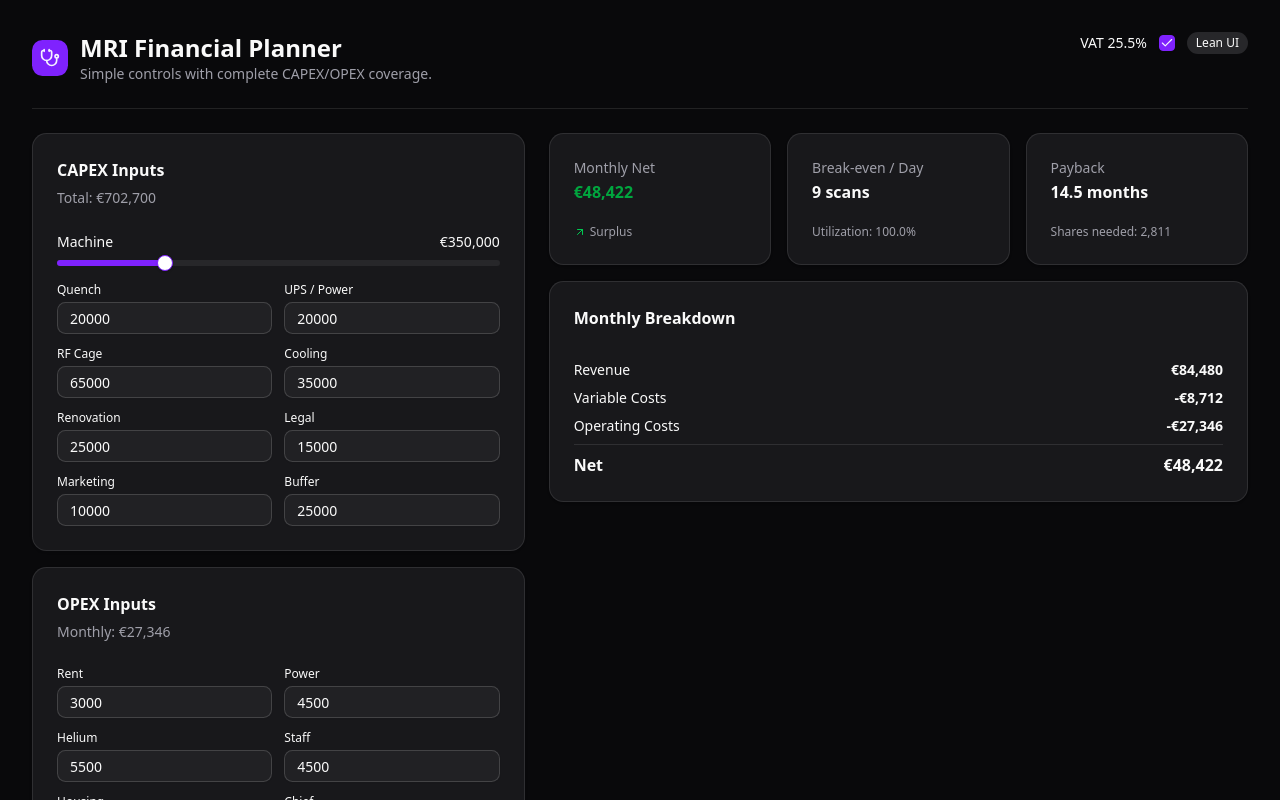
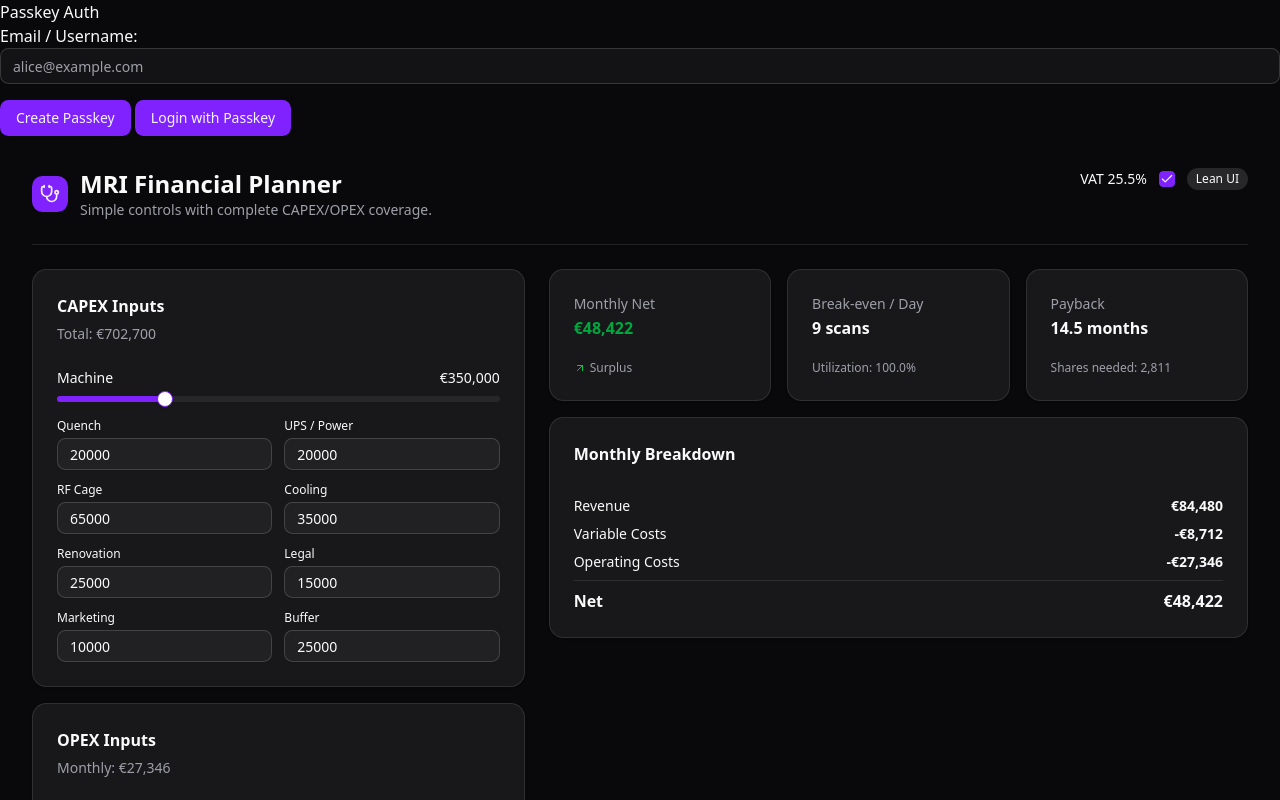
Before and after one commit to DrEverything/DrEverything.github.io, a SvelteKit app: page / in a window 1280 px wide. Shown: the top 800 px of the page. Built offline with nearby package versions, Linux system fonts and the light colour scheme.

Commit message:
passkey auth

```diff
--- a/package.json
+++ b/package.json
@@ -44,6 +44,7 @@
 	},
 	"type": "module",
 	"dependencies": {
+		"@simplewebauthn/browser": "^13.3.0",
 		"d3-array": "^3.2.4",
 		"d3-axis": "^3.0.0",
 		"d3-color": "^3.1.0",
--- a/src/routes/+page.svelte
+++ b/src/routes/+page.svelte
@@ -1,7 +1,9 @@
 <script lang="ts">
   import Healthcare from "./Healthcare.svelte";
   import Food from "./Food.svelte";
+  import Login from "./Login.svelte";
   import { Input } from "$lib/components/ui/input";
+  import { Button } from "$lib/components/ui/button";
 
   interface FinancialEntry {
     id: string;
@@ -134,11 +136,9 @@
       recurring: true,
     },
   ]);
-
   let something = $state("Hristos");
 </script>
 
+<Login />
+
 <Healthcare />
-
-<Input type="text" bind:value={something} />
-<Food {something} />
--- /dev/null
+++ b/src/routes/Login.svelte
@@ -0,0 +1,120 @@
+<script>
+  import { Input } from "$lib/components/ui/input";
+  import { Button } from "$lib/components/ui/button";
+  import {
+    startRegistration,
+    startAuthentication,
+  } from "@simplewebauthn/browser";
+
+  let username = $state("");
+  let message = $state("");
+
+  const ORIGIN = "https://monada.foundation";
+  // const ORIGIN = "http://localhost:3000";
+
+  async function registerPasskey() {
+    message = "Requesting registration...";
+    try {
+      const startRes = await fetch(`${ORIGIN}/api/auth/register/start`, {
+        method: "POST",
+        headers: { "Content-Type": "application/json" },
+        body: JSON.stringify({ username }),
+      });
+
+      if (!startRes.ok) {
+        const err = await startRes.json();
+        message = `Start failed: ${err.error}`;
+        return;
+      }
+
+      const options = await startRes.json();
+
+      // FIX: Unwrap options.publicKey here
+      const cred = await startRegistration({
+        optionsJSON: options.publicKey,
+      });
+
+      const finishRes = await fetch(`${ORIGIN}/api/auth/register/finish`, {
+        method: "POST",
+        headers: { "Content-Type": "application/json" },
+        body: JSON.stringify({ username, cred }),
+      });
+
+      if (finishRes.ok) {
+        message = "Passkey registered successfully! You can now log in.";
+      } else {
+        const err = await finishRes.json();
+        message = `Registration failed: ${err.error}`;
+      }
+    } catch (err) {
+      console.error(err);
+      message = "Registration was canceled or failed.";
+    }
+  }
+
+  async function loginPasskey() {
+    message = "Requesting login...";
+    try {
+      const startRes = await fetch(`${ORIGIN}/api/auth/login/start`, {
+        method: "POST",
+        headers: { "Content-Type": "application/json" },
+        body: JSON.stringify({ username }),
+      });
+
+      if (!startRes.ok) {
+        const err = await startRes.json();
+        message = `Cannot login: ${err.error || "User not found"}`;
+        return;
+      }
+
+      const options = await startRes.json();
+
+      // FIX: Unwrap options.publicKey here as well
+      const cred = await startAuthentication({
+        optionsJSON: options.publicKey,
+      });
+
+      const finishRes = await fetch(`${ORIGIN}/api/auth/login/finish`, {
+        method: "POST",
+        headers: { "Content-Type": "application/json" },
+        body: JSON.stringify({ username, cred }),
+      });
+
+      if (finishRes.ok) {
+        const { access_token } = await finishRes.json();
+        localStorage.setItem("jwt", access_token);
+        message = "Logged in successfully!";
+      } else {
+        message = "Invalid passkey or server verification failed.";
+      }
+    } catch (err) {
+      console.error(err);
+      message = "Login was canceled or failed.";
+    }
+  }
+</script>
+
+<main>
+  <h2>Passkey Auth</h2>
+
+  <div>
+    <label for="username">Email / Username:</label>
+    <!-- Adding autocomplete="username webauthn" helps calm down Chrome extensions -->
+    <Input
+      id="username"
+      type="text"
+      bind:value={username}
+      placeholder="alice@example.com"
+      autocomplete="username webauthn"
+    />
+  </div>
+
+  <div style="margin-top: 1rem;">
+    <Button onclick={registerPasskey}>Create Passkey</Button>
+    <Button onclick={loginPasskey}>Login with Passkey</Button>
+  </div>
+
+  {#if message}
+    <p style="margin-top: 1rem; font-weight: bold;">{message}</p>
+  {/if}
+</main>
```
Also changed, not shown: 2 other files (tests, documents, lock files or other folders).
